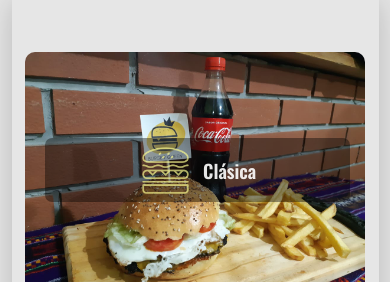
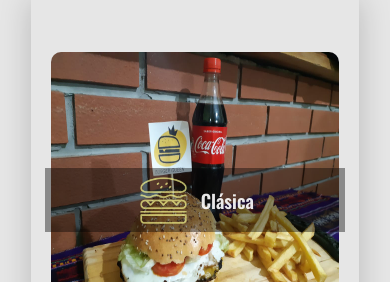
Before and after one commit to IgnacioPrez/Burguer-Queen, a React (Create React App) app: page / in a window 390 px wide. Shown: the part 278-560 px from the top of the page. Built offline with nearby package versions, Linux system fonts and the light colour scheme.

Commit message:
media query finalizado

```diff
--- a/src/Components/everyComponents.js
+++ b/src/Components/everyComponents.js
@@ -9,11 +9,10 @@
 
 */
 export const ContenedorPrincipal = styled.div`
-
   @media screen and (max-width:576px){
     width: 100%;
   }
-  @media screen and (max-width:768px){
+  @media screen and (min-width:768px){
     width: 100%;
   }
 `
@@ -29,6 +28,7 @@
 
 */
 export const Head  = styled.header`
+
 @media screen and (max-width: 576px){
   width: auto;
   height: 5em;
@@ -60,31 +60,39 @@
 }
 
 @media screen and (min-width:768px){
-  border: solid 2px #fff;
   width: 100%;
+  height: 10em;
+  box-shadow: rgba(50, 50, 93, 0.25) 0px 30px 60px -12px, rgba(0, 0, 0, 0.3) 0px 18px 36px -18px;
+  display: flex;
+  justify-content: space-between;
+  align-items: center;
+
   img{
-  width: 75px;
+  width: 120px;
   background-color: #ffff66;
   border-radius:79% 21% 73% 27% / 88% 27% 73% 12% ;
-
+  position: relative;
+  left: 20px;
 }
-h1{
-  color: #fff;
-  font-size: x-large;
-  font-family:'Fjalla One', sans-serif;
-  border-bottom: solid 2px #1f1f1ffd ;
+svg{
+  color: #B3B3B3;
+  font-size: 40px;
+  position: relative;
+  right: 20px;
+  padding: 1em;
 }
-  svg{
-  color: #Fff;
-  font-size: x-large;
-  position: relative;
-  right: 10px;
-  padding: 0.4em;
-  border: solid 2px #1f1f1ffd;
-  }
-
 }
-
+@media screen and (min-width: 1024px){
+  box-shadow: rgba(0, 0, 0, 0.1) 0px 10px 15px -3px, rgba(0, 0, 0, 0.05) 0px 4px 6px -2px;
+  height: 8em;
+  img{
+  width: 90px;
+}
+svg{
+  font-size: 45px;
+  padding: 1em;
+}
+}
 `
 
 
@@ -109,7 +117,20 @@
 
   }
   @media screen and (min-width:768px){
-
+    display: flex;
+    flex-direction: column;
+    width: 100%;
+    height: auto;
+    margin-top: 8em;
+    margin-bottom: 10em;
+    gap: 50px;
+    align-items: center;
+  }
+  @media screen and (min-width: 1024px){
+    gap: 150px;
+    height: auto;
+    margin-top: 10em;
+    margin-bottom: 10em;
   }
 `
 export const ContainerCategories = styled.section`
@@ -127,8 +148,21 @@
         }
     }
     @media screen and (min-width: 768px){
-
+      height: auto;
+        display: flex;
+        justify-content: center;
+        gap: 50px;
+        img{
+            height: 100px;
+            box-shadow: rgba(0, 0, 0, 0.15) 0px 2px 8px;
+            cursor: pointer;
+        }
     }
+  @media screen and (min-width: 1024px){
+        img{
+            height: 120px;
+        }
+  }
 `
 export  const CardContainer = styled.article`
   @media screen and (max-width: 576px) {
@@ -137,34 +171,53 @@
     flex-direction: column;
     align-items: center;
     gap: 80px;
-    background-color: #E6E6E6;
   }
   @media screen and (min-width: 768px){
-
+    width: 100%;
+    display: flex;
+    flex-direction: column;
+    align-items: center;
+    gap: 5em;
+  }
+  @media screen and (min-width: 1024px){
+    width: 100%;
+    display: flex;
+    flex-direction: row;
+    flex-wrap: wrap;
+    gap: 40px;
   }
 `;
 
 export  const Card = styled.div`
   @media screen and (max-width: 576px) {
-    width: 90%;
+    width: 80%;
+    height: 25em;
     flex-direction: column;
     box-shadow: rgba(0, 0, 0, 0.2) 0px 20px 30px;
     padding: 0.5em;
   }
   @media screen and (min-width: 768px){
-
+    width:28em;
+    height: 35em;
+    padding: 2em;
+    flex-direction: column;
+    box-shadow: rgba(0, 0, 0, 0.2) 0px 20px 30px;
+  }
+  @media screen and (min-width: 1024px){
+    width: 21.5em;
+    height: 30em;
   }
 `;
 
 export  const CardTittle = styled.div`
   @media screen and (max-width: 576px) {
     display: flex;
-    width: 87%;
+    width: 96%;
     position: relative;
-    top: 150px;
-    left: 25px;
+    top: 180px;
+    left: 6px;
     height:auto;
-    border-radius: 7px ;
+    border-radius: 0px ;
     color: rgb(255, 255, 255,0.9);
     background: rgb(0, 0, 0,0.4);
     z-index: 2;
@@ -187,7 +240,40 @@
     }
   }
   @media screen and (min-width: 768px){
+    display: flex;
+    width: 71.5%;
+    position: relative;
+    top: 240px;
+    left: 64px;
+    height:auto;
+    border-radius: 0px;
+    color: rgb(255, 255, 255,0.9);
+    background: rgb(0, 0, 0,0.4);
+    z-index: 2;
+    gap: 10px;
+    align-items: center;
+    justify-content: center;
+    img {
+      width: 55px;
+      height: 55px;
+      z-index: 2;
+      opacity: 0.7;
+    }
+    h4{
+      z-index: 2;
 
+    }
+    h3 {
+      font-family: "Oswald", sans-serif;
+      z-index: 2;
+    }
+  }
+  @media screen and (min-width: 1024px){
+    width: 65%;
+    top: 160px;
+    left:60px;
+    height:auto;
+    border-radius: 0px ;
   }
 `;
 export  const CardInfo = styled.div`
@@ -196,14 +282,30 @@
     flex-direction: column;
     align-items: center;
     img {
-      max-width:100%;
-      height: 15.9em;
+      width:18em;
+      height: 17.9em;
       border-radius: 10px;
-      left: 50px;
     }
   }
   @media screen and (min-width: 768px){
-
+    display: flex;
+    flex-direction: column;
+    align-items: center;
+    img {
+      width:20em;
+      height: 25em;
+      border-radius: 10px;
+    }
+  }
+  @media screen and (min-width: 1024px){
+    display: flex;
+    flex-direction: column;
+    align-items: center;
+    img {
+      width:14em;
+      height: 17em;
+      border-radius: 10px;
+    }
   }
 `;
 
@@ -238,6 +340,38 @@
   }
 @media screen and (min-width: 768px){
 
+  padding: 1.3em ;
+  font-size: 20px;
+  letter-spacing: 2.5px;
+  color: #000;
+  font-weight: 900;
+  margin-right: 20px;
+  background-color: rgb(255, 255, 102,0.7);
+  border: none;
+  border-radius: 10px;
+  box-shadow: 0px 8px 15px rgba(0, 0, 0, 0.1);
+  transition: all 0.3s ease 0s;
+  cursor: pointer;
+  outline: none;
+
+&:hover {
+  background-color: rgb(13, 13, 13,0.4);
+
+  color: #fff;
+  transform: translateY(-7px);
+}
+
+&:active {
+  transform: translateY(-1px);
+}
+}
+@media screen and (min-width: 1024px){
+
+  padding: 0.8em ;
+  font-size: 17px;
+  letter-spacing: 2px;
+  margin-right: 10px;
+  border-radius: 5px;
 }
 `;
 
@@ -249,10 +383,27 @@
     justify-content: space-between;
     h4{
       font-size: 17px;
+
     }
 
   }
-
+  @media screen and (min-width:768px){
+    width: 100%;
+    display: flex;
+    padding: 1em;
+    align-items: center;
+    justify-content: space-between;
+    h4{
+      font-size: 28px;
+    }
+  }
+  @media screen and (min-width:1024px){
+    padding: 0.5em;
+    justify-content: space-between;
+    h4{
+      font-size: 25px;
+    }
+  }
 `
 
 
@@ -279,7 +430,25 @@
   }
   }
 
-  @media screen and (min-width:576px){
+  @media screen and (min-width:768px){
+    margin-top: 5em;
+    width: 100%;
+    height: 7em;
+    background-color: #FFFFCC;
 
+    display: flex;
+    svg {
+    cursor: pointer;
+    padding: 0.5em;
+    color: #404040;
+    font-size: 40px;
+  }
+  }
+  @media screen and (min-width:1024px){
+    svg {
+    padding: 0.8em;
+    color: #404040;
+    font-size: 30px;
+  }
   }
 `;
```
